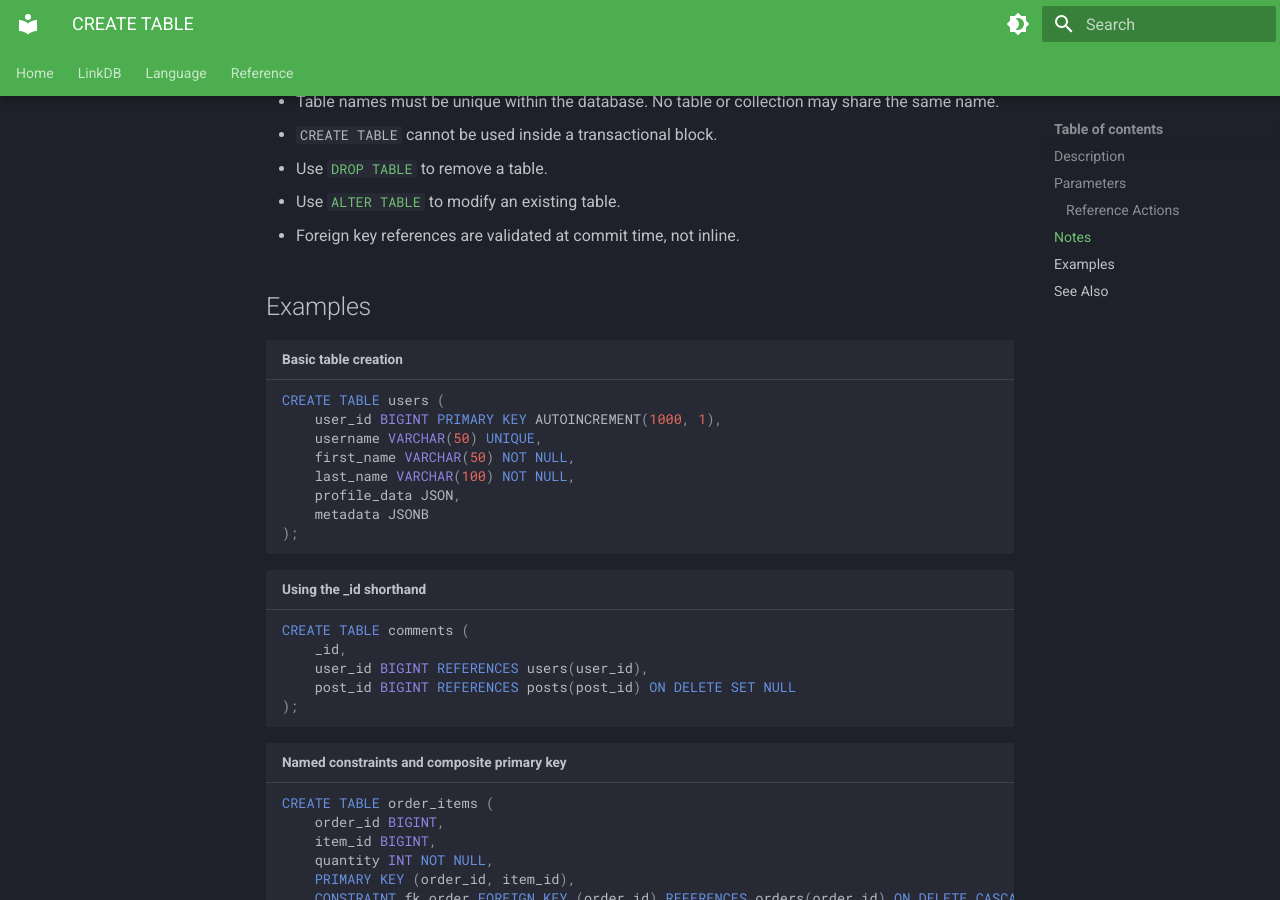
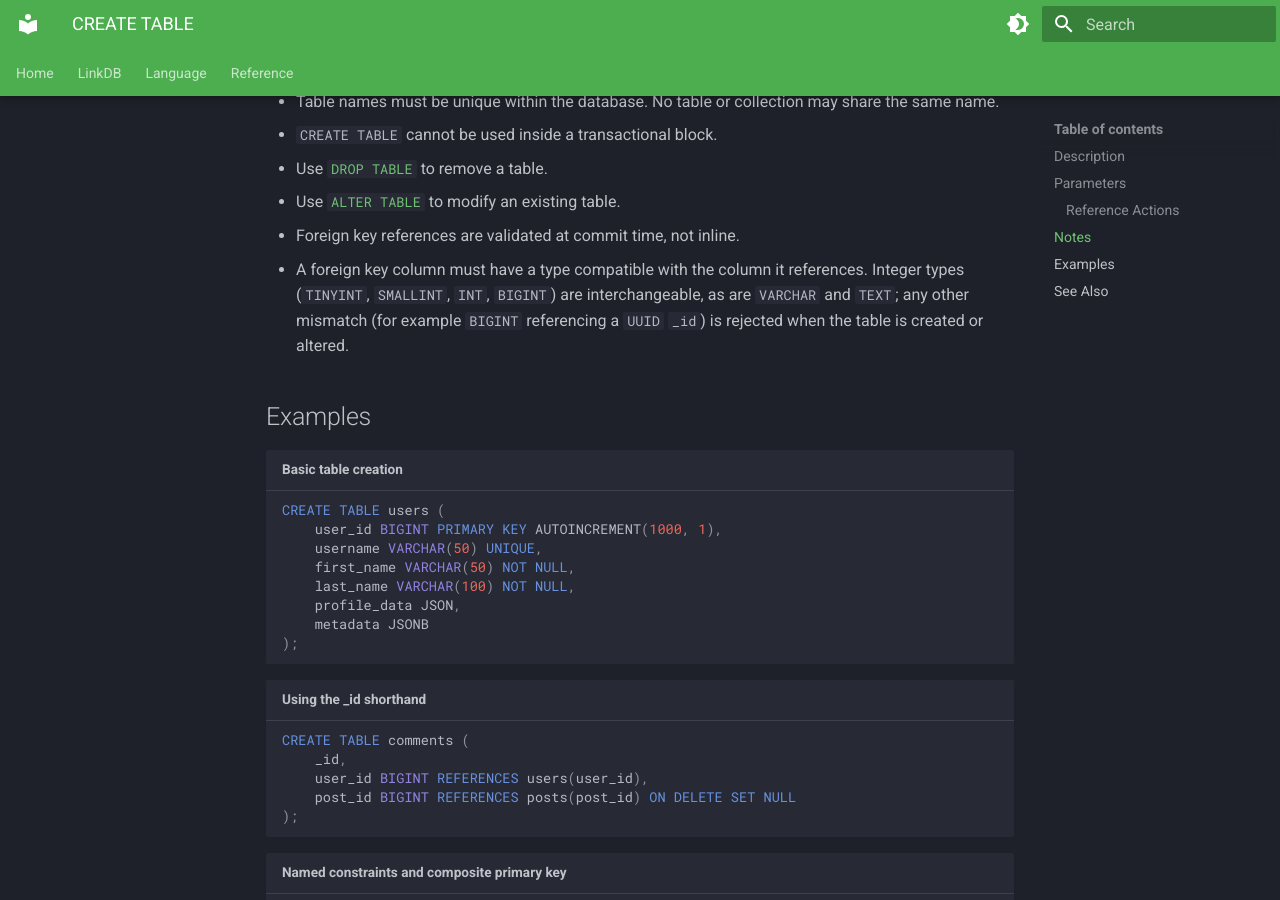
Before and after one commit to linkql/linkdb-docs, an MkDocs documentation site: the page built from docs/language/ddl/create/create-table.md, in a window 1280 px wide and 900 px high, scrolled down 3753 px. Built offline with MkDocs 1.6.1 and Material for MkDocs 9.7.7, drawn with Linux system fonts in a browser that asks for light colours.

Commit message:
document foreign key type compatibility

```diff
--- a/docs/language/ddl/create/create-table.md
+++ b/docs/language/ddl/create/create-table.md
@@ -146,6 +146,9 @@ reference_action        ::= CASCADE
 - Use [`DROP TABLE`](../drop/drop-table.md) to remove a table.
 - Use [`ALTER TABLE`](../alter/alter-table.md) to modify an existing table.
 - Foreign key references are validated at commit time, not inline.
+- A foreign key column must have a type compatible with the column it references. Integer types
+  (`TINYINT`, `SMALLINT`, `INT`, `BIGINT`) are interchangeable, as are `VARCHAR` and `TEXT`; any other
+  mismatch (for example `BIGINT` referencing a `UUID` `_id`) is rejected when the table is created or altered.
 
 ## Examples
 
```
